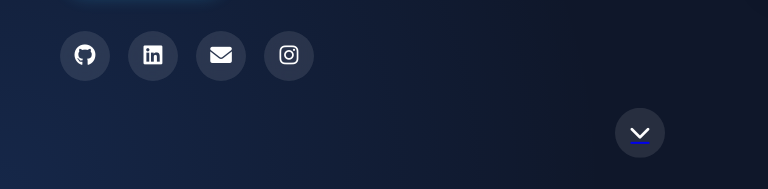
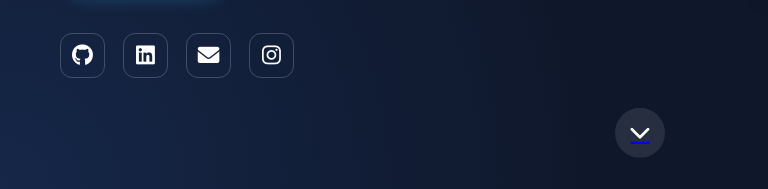
Before and after one commit to pritamrangari27/myPersonalWebsite, a plain HTML site: page index.html in a window 1280 px wide. Shown: the part 611-800 px from the top of the page, 0-768 px from the left. Drawn offline with Linux system fonts and the light colour scheme.

Commit message:
Update social icons styling to match tech aesthetic

```diff
--- a/styles.css
+++ b/styles.css
@@ -295,10 +295,11 @@ h1, h2, h3, h4, h5, h6, .nav-logo a {
 }
 
 .social-link {
-    width: 50px;
-    height: 50px;
-    border-radius: 50%;
-    background: rgba(255, 255, 255, 0.1);
+    width: 45px;
+    height: 45px;
+    border-radius: 12px;
+    background: transparent;
+    border: 1px solid rgba(255, 255, 255, 0.2);
     display: flex;
     align-items: center;
     justify-content: center;
@@ -306,11 +307,12 @@ h1, h2, h3, h4, h5, h6, .nav-logo a {
     text-decoration: none;
     font-size: 1.2rem;
     transition: all 0.3s ease;
-    backdrop-filter: blur(10px);
 }
 
 .social-link:hover {
-    background: rgba(255, 255, 255, 0.2);
+    background: #38bdf8;
+    border-color: #38bdf8;
+    color: #0f172a;
     transform: translateY(-3px);
 }
 
```
